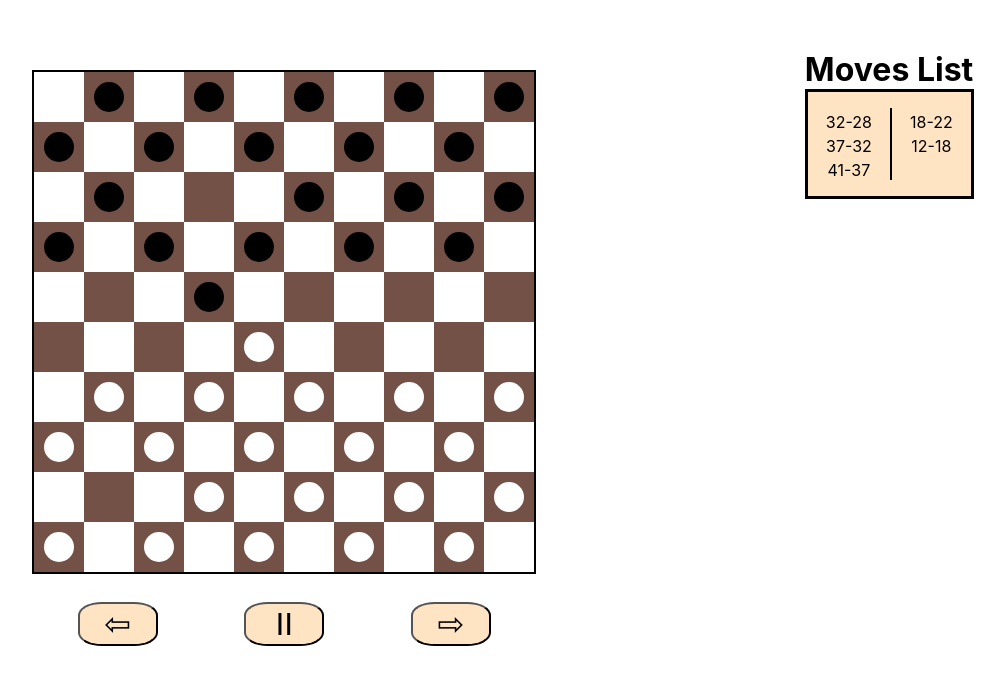
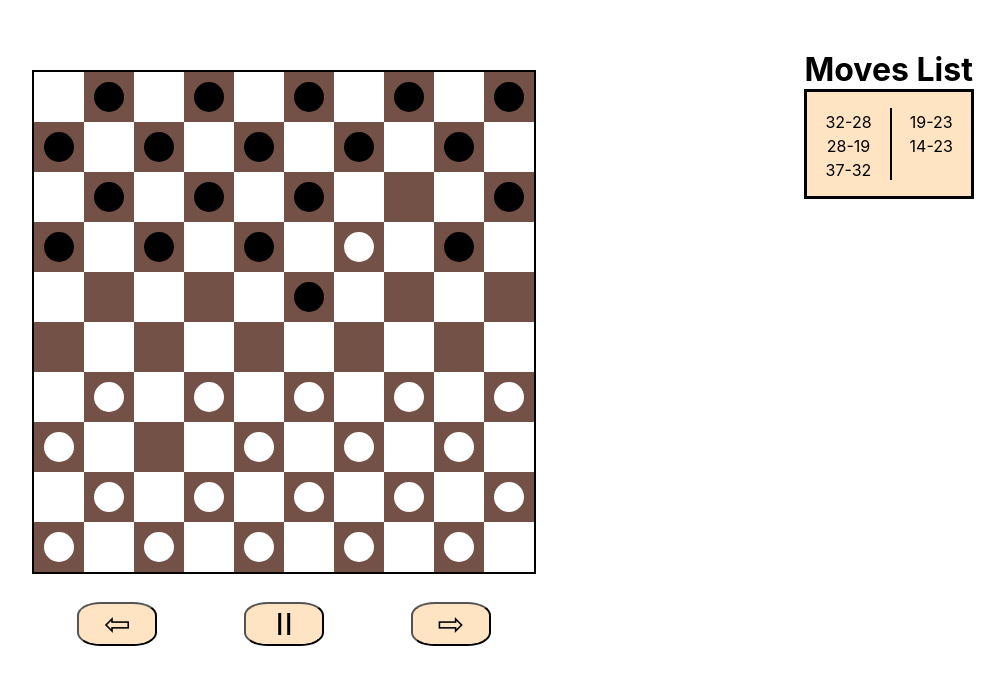
Before and after one commit to BogdanBankowski/draughts-game, a React (Create React App) app: page / in a window 1280 px wide. Shown: the top 684 px of the page, without its empty margins (172-1177 px from the left). Built offline with nearby package versions, Linux system fonts and the light colour scheme; the HTML template or start-up script is replaced by a standard one.

Commit message:
changed format of keeping games

```diff
--- a/src/App.js
+++ b/src/App.js
@@ -1,13 +1,37 @@
 import { useEffect, useState, createContext, useContext } from "react";
 import "./App.css";
 
-const TEST_GAME = [[32,28],[19,23],[28,19],[14,23],[37,32]];
-const TEST_GAME2 = [[32,28],[18,22],[37,32],[12,18],[41,37],[7,12],[46,41],[1,7]];
-const DEFAULT_BOARD = []
+const TEST_GAME = [
+  [32, 28],
+  [19, 23],
+  [28, 19],
+  [14, 23],
+  [37, 32],
+];
+const TEST_GAME2 = [
+  [32, 28],
+  [18, 22],
+  [37, 32],
+  [12, 18],
+  [41, 37],
+  [7, 12],
+  [46, 41],
+  [1, 7],
+];
+const TEST_GAME3 = [
+  { movFrom: 32, movTo: 28, isCapture: false },
+  { movFrom: 19, movTo: 23, isCapture: false },
+  { movFrom: 28, movTo: 19, isCapture: true },
+  { movFrom: 14, movTo: 23, isCapture: true },
+  { movFrom: 37, movTo: 32, isCapture: false },
+];
+const DEFAULT_BOARD = [];
 
-for (let i=0;i<50;i++){
-  if (i<20) DEFAULT_BOARD.push({ noOfField: i+1, color: "black", type: 'piece' });
-  else if(i>29) DEFAULT_BOARD.push({ noOfField: i+1, color: "white", type:'piece' });
+for (let i = 0; i < 50; i++) {
+  if (i < 20)
+    DEFAULT_BOARD.push({ noOfField: i + 1, color: "black", type: "piece" });
+  else if (i > 29)
+    DEFAULT_BOARD.push({ noOfField: i + 1, color: "white", type: "piece" });
 }
 
 // 1. make it pretty
@@ -15,17 +39,17 @@ for (let i=0;i<50;i++){
 
 const PlayedMovesContext = createContext();
 
-
-
 function Field({ piece, white }) {
-  if (white){
-    return <div className='field-white'></div>
-  }
-  else if(!piece){
-    return <div className='field-black'></div>
-  }
-  else {
-    return <div className='field-black'><div className={piece+'-piece'}></div> </div>
+  if (white) {
+    return <div className="field-white"></div>;
+  } else if (!piece) {
+    return <div className="field-black"></div>;
+  } else {
+    return (
+      <div className="field-black">
+        <div className={piece + "-piece"}></div>{" "}
+      </div>
+    );
   }
 }
 // 2. allow stopping and resuming the game
@@ -35,11 +59,11 @@ function Field({ piece, white }) {
 
 // 5. allow playing different games
 
-function isRowEven(field){
-  return(field % 10 >5 ? true : false);
+function isRowEven(field) {
+  return field % 10 > 5 ? true : false;
 }
 // normalne ruchy + bicia do tyłu i do przodu obsłużone. Brakuje ruchów damką bić damką i wielobić
-function handleMove(movFrom, movTo,actualBoard) {
+function handleMove(movFrom, movTo, actualBoard) {
   // let pieceToCapture = null;
 
   // movFrom:19 movTo:28 doZbicia:23
@@ -61,83 +85,98 @@ function handleMove(movFrom, movTo,actualBoard) {
     }
   }
   if(pieceToCapture==!null) pieceToCapture.noOfField = null; */
-  console.log({actualBoard,movFrom,movTo});
-  let pieceToMove = actualBoard.find(elem => (
-    elem.noOfField === movFrom
-  ));
+  console.log({ actualBoard, movFrom, movTo });
+  let pieceToMove = actualBoard.find((elem) => elem.noOfField === movFrom);
   pieceToMove.noOfField = movTo;
-  if (pieceToMove.noOfField>=46 && pieceToMove.color === 'black') pieceToMove.type = 'queen';
-  else if(pieceToMove.noOfField<=5 && pieceToMove.color === 'white') pieceToMove.type = 'queen';
+  if (pieceToMove.noOfField >= 46 && pieceToMove.color === "black")
+    pieceToMove.type = "queen";
+  else if (pieceToMove.noOfField <= 5 && pieceToMove.color === "white")
+    pieceToMove.type = "queen";
 
   return actualBoard.slice();
 }
-
-
 
 function Board() {
   const [pieces, setPieces] = useState(DEFAULT_BOARD);
   const [stopButtonClicked, setStopButton] = useState(false);
   const [movIndex, setMovIndex] = useState(0);
-  const gameLength = TEST_GAME2.length; // DO ZMIANY
+  const gameLength = TEST_GAME3.length; // DO ZMIANY
   const [playedMoves, setPlayedMoves] = useContext(PlayedMovesContext);
   useEffect(() => {
-
-
     let gameInterval = setInterval(() => {
-
-      if(!stopButtonClicked){
-        if(movIndex<TEST_GAME2.length){
-          setPieces(handleMove(TEST_GAME2[movIndex][0],TEST_GAME2[movIndex][1],pieces))
-          setPlayedMoves(addMoveToPlayedList(playedMoves,[TEST_GAME2[movIndex][0],TEST_GAME2[movIndex][1]]));
-          setMovIndex(movIndex+1);
-        }
-        else{
+      if (!stopButtonClicked) {
+        if (movIndex < TEST_GAME3.length) {
+          setPieces(
+            handleMove(
+              TEST_GAME3[movIndex].movFrom,
+              TEST_GAME3[movIndex].movTo,
+              pieces
+            )
+          );
+          setPlayedMoves(
+            addMoveToPlayedList(playedMoves, [
+              TEST_GAME3[movIndex].movFrom,
+              TEST_GAME3[movIndex].movTo,
+            ])
+          );
+          setMovIndex(movIndex + 1);
+        } else {
           clearInterval(gameInterval);
         }
+      }
+    }, 1000);
 
-      }}
-    , 1000)
+    return () => clearInterval(gameInterval);
+  }, [stopButtonClicked, pieces, movIndex]); // PYTANIE: PO CO TUTAJ movIndex
 
-    return () => clearInterval(gameInterval)
-
-  }
-  , [stopButtonClicked,pieces,movIndex]); // PYTANIE: PO CO TUTAJ movIndex
-
-  let addMoveToPlayedList = function(actualList, move){
+  let addMoveToPlayedList = function (actualList, move) {
     let playedListToReturn = actualList.slice();
     playedListToReturn.push(move);
     return playedListToReturn;
-  }
+  };
 
-  let removeMoveFromPlayedList = function(actualList){
+  let removeMoveFromPlayedList = function (actualList) {
     let playedListToReturn = actualList.slice();
     playedListToReturn.pop();
     return playedListToReturn;
+  };
+
+  let previousMove = function () {
+    if (movIndex - 1 >= 0) {
+      setStopButton(true);
+      handleMove(
+        TEST_GAME3[movIndex - 1].movTo,
+        TEST_GAME3[movIndex - 1].movFrom,
+        pieces
+      );
+      setPlayedMoves(removeMoveFromPlayedList(playedMoves));
+      setMovIndex(movIndex - 1);
     }
-
-  let previousMove = function(){
-     if(movIndex-1>=0){
+  };
+  let nextMove = function () {
+    if (movIndex + 1 <= gameLength) {
       setStopButton(true);
-      handleMove(TEST_GAME2[movIndex-1][1],TEST_GAME2[movIndex-1][0],pieces);
-      setPlayedMoves(removeMoveFromPlayedList(playedMoves));
-      setMovIndex(movIndex-1)
+      handleMove(
+        TEST_GAME3[movIndex].movFrom,
+        TEST_GAME3[movIndex].movTo,
+        pieces
+      );
+      setPlayedMoves(
+        addMoveToPlayedList(playedMoves, [
+          TEST_GAME3[movIndex].movFrom,
+          TEST_GAME3[movIndex].movTo,
+        ])
+      );
+      setMovIndex(movIndex + 1);
     }
-  }
-  let nextMove = function(){
-    if(movIndex+1<=gameLength){
-      setStopButton(true);
-      handleMove(TEST_GAME2[movIndex][0],TEST_GAME2[movIndex][1],pieces);
-      setPlayedMoves(addMoveToPlayedList(playedMoves,[TEST_GAME2[movIndex][0],TEST_GAME2[movIndex][1]]));
-      setMovIndex(movIndex+1);
-    }
-  }
-
-
-  return <div className='board'>{Array(10)
+  };
+  return (
+    <div className="board">
+      {Array(10)
         .fill()
         .map((_, y) => {
           return (
-        <div className='row'>
+            <div className="row">
               {Array(10)
                 .fill()
                 .map((_, x) => {
@@ -152,49 +191,61 @@ function handleMove(movFrom, movTo,actualBoard) {
             </div>
           );
         })}
-    <div className='navbar'>
-
-    <button className='navButton' onClick = {() => previousMove()}>⇦</button>
-    <button className='navButton' onClick={() => setStopButton(!stopButtonClicked)}>{stopButtonClicked?'▶':'II'}</button>
-    <button className='navButton' onClick = {() => nextMove()}>⇨</button>
+      <div className="navbar">
+        <button className="navButton" onClick={() => previousMove()}>
+          ⇦
+        </button>
+        <button
+          className="navButton"
+          onClick={() => setStopButton(!stopButtonClicked)}
+        >
+          {stopButtonClicked ? "▶" : "II"}
+        </button>
+        <button className="navButton" onClick={() => nextMove()}>
+          ⇨
+        </button>
       </div>
     </div>
-   ;
+  );
 }
 
 // USE EFFECT, SETINTERVAL, SETTIMEOUT
 
-
-function MoveList(){
-  let [playedMoves,] = useContext(PlayedMovesContext);
-  const whiteMoves = playedMoves.filter((elem,indx)=>indx%2===0);
-  const blackMoves = playedMoves.filter((elem,indx)=>indx%2===1);
-  const whiteList = whiteMoves.map((elem) => <li>{elem[0]}-{elem[1]}</li>);
-  const blackList = blackMoves.map((elem) => <li>{elem[0]}-{elem[1]}</li>);
+function MoveList() {
+  let [playedMoves] = useContext(PlayedMovesContext);
+  const whiteMoves = playedMoves.filter((elem, indx) => indx % 2 === 0);
+  const blackMoves = playedMoves.filter((elem, indx) => indx % 2 === 1);
+  const whiteList = whiteMoves.map((elem) => (
+    <li>
+      {elem[0]}-{elem[1]}
+    </li>
+  ));
+  const blackList = blackMoves.map((elem) => (
+    <li>
+      {elem[0]}-{elem[1]}
+    </li>
+  ));
   return (
     <div>
       <h1>Moves List</h1>
-    <div className='moves-list'>
-      <ul className='white-list'>{whiteList}</ul>
+      <div className="moves-list">
+        <ul className="white-list">{whiteList}</ul>
         <ul>{blackList}</ul>
       </div>
     </div>
-  )
+  );
 }
-
-
-
 
 function App() {
   const [playedMoves, setPlayedMoves] = useState([]);
   return (
-    <div className='container'>
+    <div className="container">
       <PlayedMovesContext.Provider value={[playedMoves, setPlayedMoves]}>
         <Board />
         <MoveList />
       </PlayedMovesContext.Provider>
     </div>
-  )
+  );
 }
 
 export default App;
```
Lines whose indentation alone changed are shown as unchanged.
